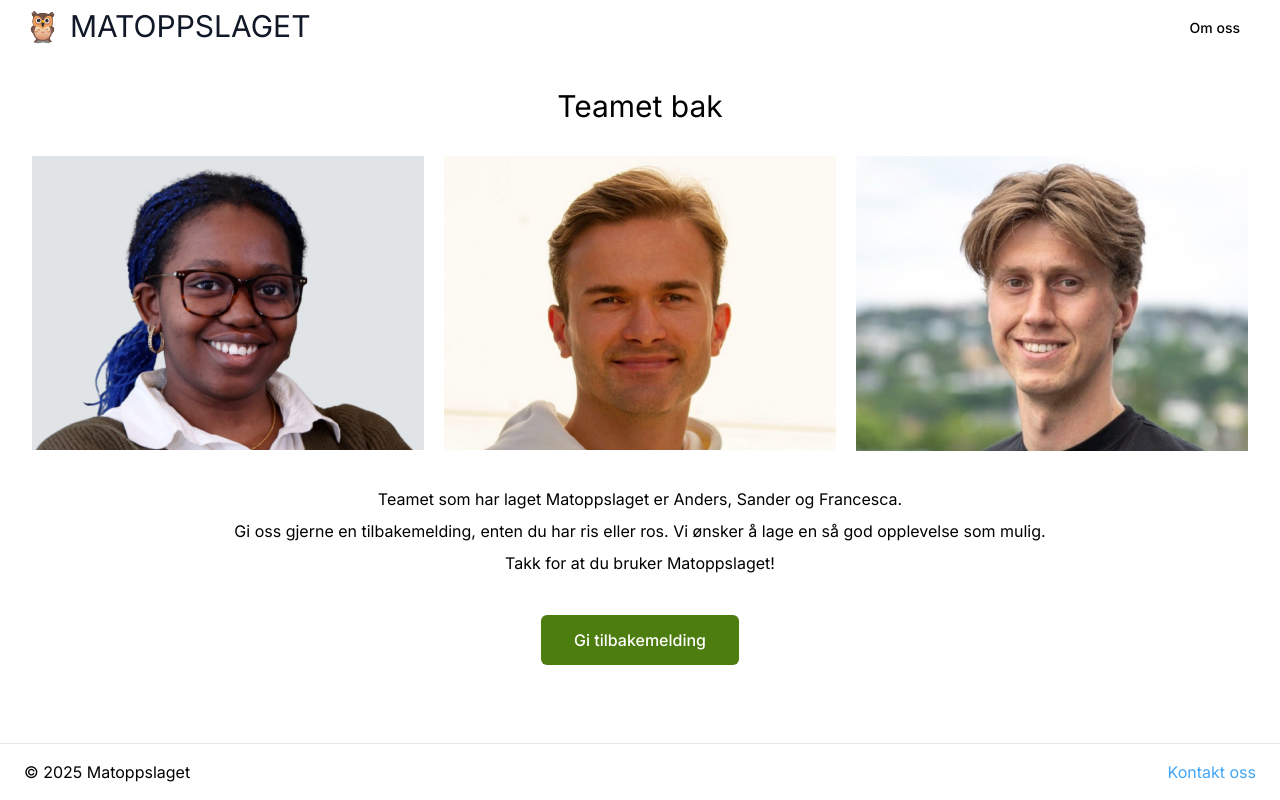
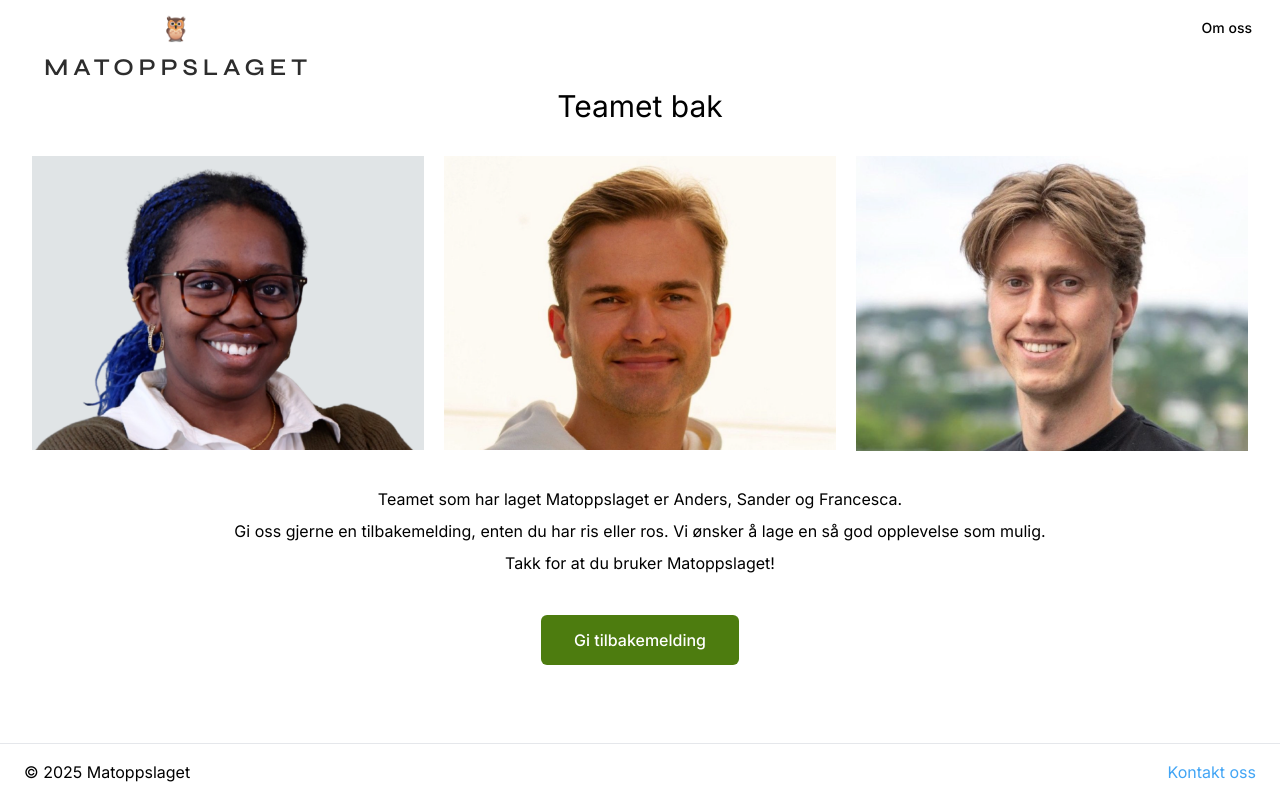
Before and after one commit to Matoppslaget/veivisern-frontend, a Next.js app: page /about in a window 1280 px wide. Built offline with nearby package versions, Linux system fonts and the light colour scheme; no server answers.

Commit message:
Fix search state

```diff
--- a/app/layout.tsx
+++ b/app/layout.tsx
@@ -19,7 +19,7 @@ export default function RootLayout({
 }>) {
   return (
     <html lang="en">
-      <body className={`${inter.className} min-h-screen flex flex-col max-w-[80rem] mx-auto`}>
+      <body className={`${inter.className} min-h-screen flex flex-col`}>
         <main className="flex-grow">
           <ProductsProvider>{children}</ProductsProvider>
         </main>
--- a/components/layout/Header.tsx
+++ b/components/layout/Header.tsx
@@ -36,7 +36,7 @@ export default function Header({ showLogo = true }: HeaderProps) {
               href={'/about'}
               className={classNames(
                 'text-gray-black hover:bg-lime-700 hover:text-white',
-                'rounded-md pr-2 sm:pr-4 py-2.5 flex text-sm font-medium items-center',
+                'rounded-md px-1 py-2 flex text-sm font-medium items-center',
               )}
             >
               Om oss
--- a/components/layout/Title.tsx
+++ b/components/layout/Title.tsx
@@ -1,18 +1,39 @@
+'use client';
+
+import { Syne } from 'next/font/google';
+import { useState } from 'react';
+
 interface TitleProps {
   style: string;
   isLogo?: boolean;
 }
 
+const syne = Syne({ subsets: ['latin'] });
+
 export default function Title({ style, isLogo = false }: TitleProps) {
+  const [hovered, setHovered] = useState(false);
+
   return (
     <div className={style}>
       {isLogo ? (
-        <>
-          <span className="hidden md:inline">🦉 MATOPPSLAGET</span>
+        <div
+          className="overflow-hidden"
+          onMouseEnter={() => setHovered(true)}
+          onMouseLeave={() => setHovered(false)}
+        >
+          <span
+            className={`${syne.className} hidden md:inline text-[#2D2D2D] text-2xl tracking-[0.2em] font-semibold transition-transform duration-500 ease-in-out ${
+              hovered ? 'translate-x-4' : '-translate-x-full'
+            }`}
+          >
+            🦉 MATOPPSLAGET
+          </span>
           <span className="md:hidden">🦉</span>
-        </>
+        </div>
       ) : (
-        <h1 className="text-center font-bold text-gray-900 tracking-tight text-4xl pb-4 sm:text-5xl sm:pb-12 md:text-6xl">
+        <h1
+          className={`${syne.className} text-center font-semibold text-[#2D2D2D] tracking-[0.2em] text-3xl pb-4 sm:text-5xl sm:pb-12 md:text-6xl`}
+        >
           🦉 MATOPPSLAGET
         </h1>
       )}
--- a/components/search/Search.tsx
+++ b/components/search/Search.tsx
@@ -13,7 +13,7 @@ import { useProductsContext } from '@/context/ProductsContext';
 
 export default function Search(): JSX.Element {
   const router = useRouter();
-  const { products, setProducts } = useProductsContext();
+  const { setProducts, searchResults, setSearchResults } = useProductsContext();
   const searchParams = useSearchParams();
   const initialQuery = searchParams.get('q') || '';
   const [query, setQuery] = useState(initialQuery);
@@ -35,12 +35,12 @@ export default function Search(): JSX.Element {
         if (queryString.length >= 3) {
           const products = await getKassalappProducts(queryString);
           const limitedProducts = products.slice(0, 15);
-          setProducts(limitedProducts);
+          setSearchResults(limitedProducts);
           limitedProducts.forEach(async (product) => {
             try {
               const productWithEvaluation = await getProcessingInfo(product);
 
-              setProducts((prevProducts: Product[]) =>
+              setSearchResults((prevProducts: Product[]) =>
                 prevProducts.map((p: Product) =>
                   p.id === productWithEvaluation.id ? productWithEvaluation : p,
                 ),
@@ -60,10 +60,11 @@ export default function Search(): JSX.Element {
     [getKassalappProducts, getProcessingInfo, setProducts],
   );
 
-  const handleShowAllResults = () => {
+  const handleShowAllResults = async () => {
     setSelectedProduct(null);
     setShowResults(false);
-    setProducts(products);
+    setProducts(searchResults);
+    console.log(searchInputRef.current);
     router.push(`/search?q=${encodeURIComponent(query)}`);
   };
 
@@ -100,6 +101,11 @@ export default function Search(): JSX.Element {
     }
   };
 
+  const handleClearSearchQuery = () => {
+    setSearchResults([]);
+    setQuery('');
+  };
+
   useEffect(() => {
     document.addEventListener('mousedown', handleClickOutside);
     return () => {
@@ -112,7 +118,7 @@ export default function Search(): JSX.Element {
       <div className="flex flex-col items-center relative px-2 sm:px-4 max-w-[40rem] mx-auto w-auto">
         <SearchBar
           query={query}
-          setQuery={setQuery}
+          handleClear={handleClearSearchQuery}
           handleShowResults={handleShowAllResults}
           searchInputRef={searchInputRef}
           searchFormRef={searchFormRef}
@@ -128,7 +134,7 @@ export default function Search(): JSX.Element {
         {showResults && query.length > 0 && (
           <ShowSearchResults
             query={query}
-            products={products}
+            products={searchResults}
             handleProductClick={handleProductClick}
             handleShowAllResults={handleShowAllResults}
             resultsTableRef={resultsRef}
--- a/components/search/SearchBar.tsx
+++ b/components/search/SearchBar.tsx
@@ -2,10 +2,11 @@
 
 import { useEffect, useState } from 'react';
 import { MagnifyingGlassIcon, XMarkIcon } from '@heroicons/react/24/outline'; // Ensure you have the XIcon imported
+import { useProductsContext } from '@/context/ProductsContext';
 
 interface SearchBarProps {
   query: string;
-  setQuery: React.Dispatch<React.SetStateAction<string>>;
+  handleClear: () => void;
   handleShowResults: () => void;
   searchInputRef: React.RefObject<HTMLInputElement | null>;
   searchFormRef: React.RefObject<HTMLFormElement | null>;
@@ -15,7 +16,7 @@ interface SearchBarProps {
 
 export default function SearchBar({
   query,
-  setQuery,
+  handleClear,
   handleShowResults,
   searchInputRef,
   searchFormRef,
@@ -23,6 +24,7 @@ export default function SearchBar({
   onFocus,
 }: SearchBarProps) {
   const [isFocused, setIsFocused] = useState(false);
+  const { products, searchResults } = useProductsContext();
 
   const handleFocus = () => {
     setIsFocused(true);
@@ -33,13 +35,9 @@ export default function SearchBar({
   };
 
   const focusInput = () => {
-    if (searchInputRef.current) {
+    if (searchInputRef.current && products !== searchResults) {
       searchInputRef.current.focus();
     }
-  };
-
-  const handleClear = () => {
-    setQuery('');
   };
 
   useEffect(() => {
--- a/context/ProductsContext.tsx
+++ b/context/ProductsContext.tsx
@@ -6,15 +6,20 @@ import { Product } from '@/types/ProductTypes';
 interface ProductsContextType {
   products: Product[];
   setProducts: (products: Product[]) => void;
+  searchResults: Product[];
+  setSearchResults: (products: Product[]) => void;
 }
 
 const ProductsContext = createContext<ProductsContextType | null>(null);
 
 export const ProductsProvider = ({ children }: { children: ReactNode }) => {
   const [products, setProducts] = useState<Product[]>([]);
+  const [searchResults, setSearchResults] = useState<Product[]>([]);
 
   return (
-    <ProductsContext.Provider value={{ products, setProducts }}>
+    <ProductsContext.Provider
+      value={{ products, setProducts, searchResults, setSearchResults }}
+    >
       {children}
     </ProductsContext.Provider>
   );
```
